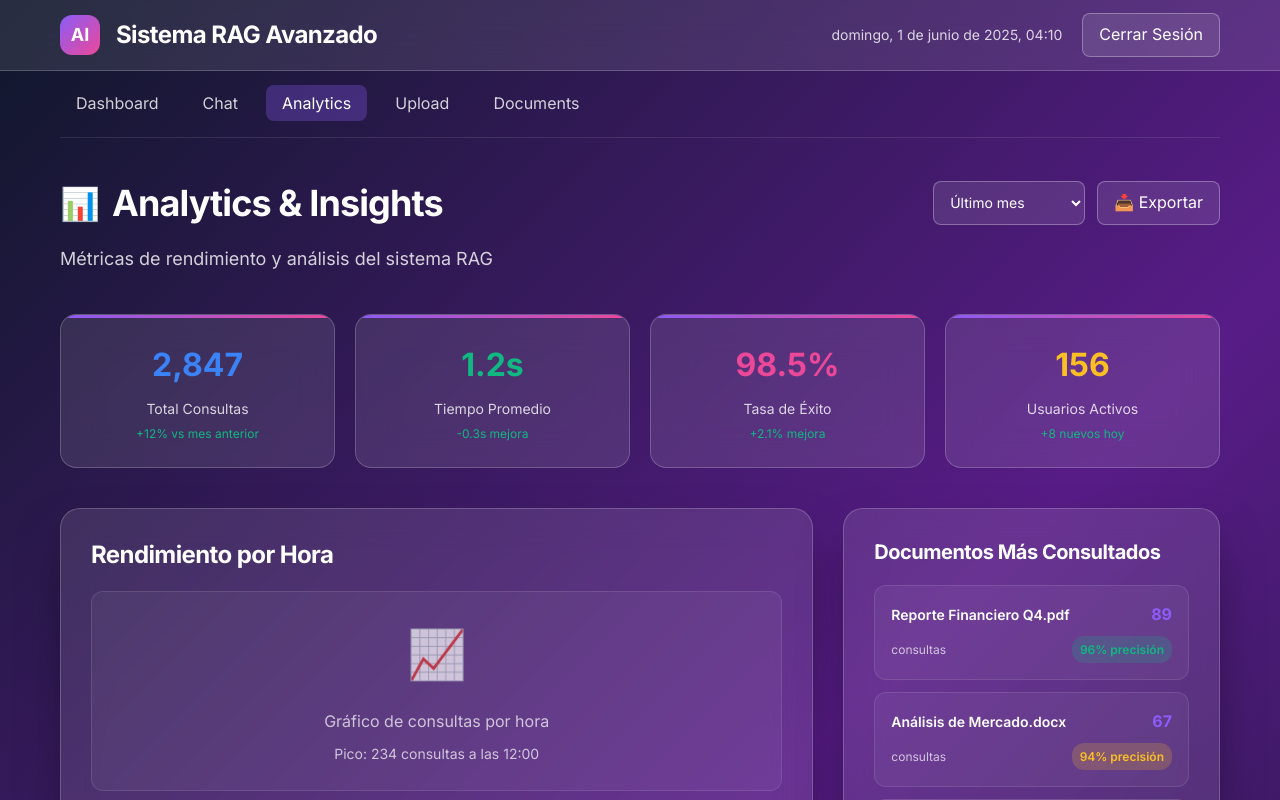
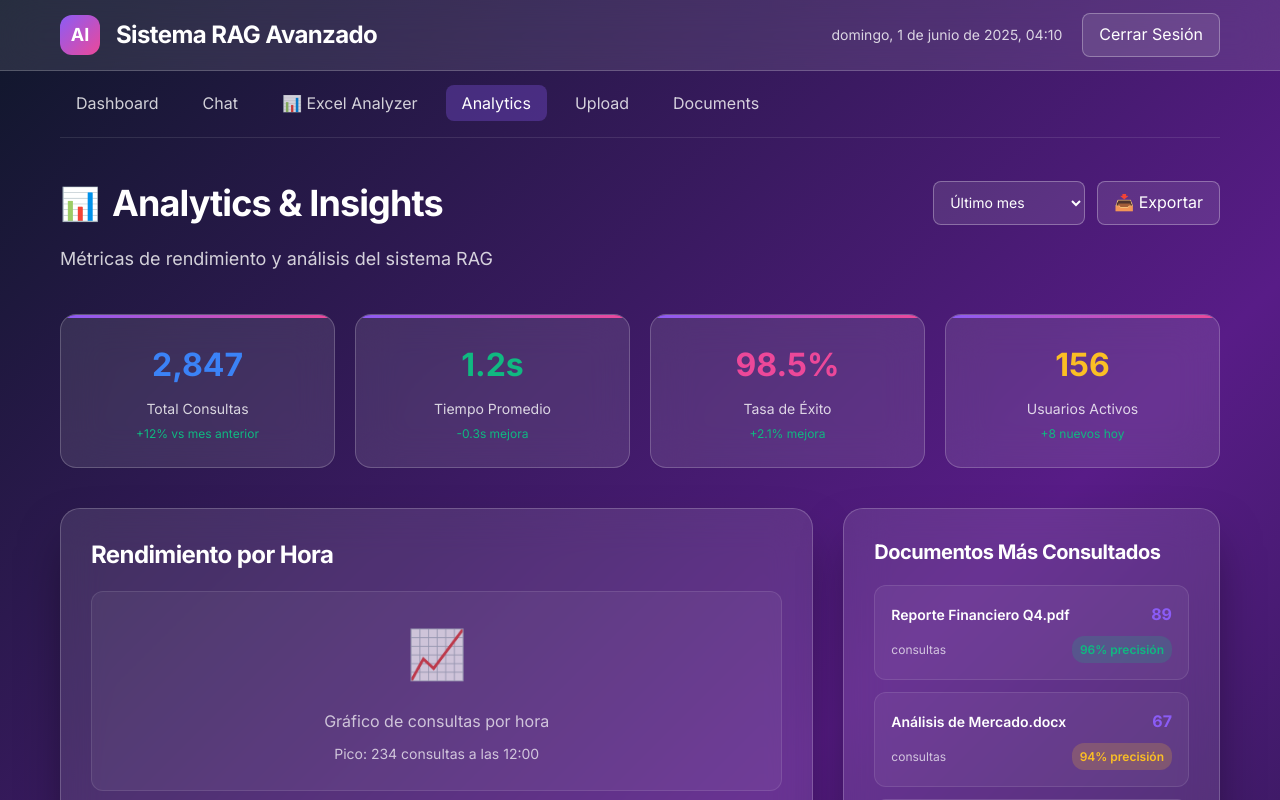
Before and after one commit to riaalberto/ai-rag-frontend, a Next.js app: page /analytics in a window 1280 px wide. Shown: the top 800 px of the page. Built offline with nearby package versions, Linux system fonts and the light colour scheme.

Commit message:
🔧 UPDATE: Add Excel Analyzer to Analytics navigation✅ Added Excel Analyzer link in analytics navigation✅ Updated navigation order: Dashboard → Chat → Excel Analyzer → Analytics✅ Maintains analytics active state styling✅ Final navigation update - all pages now consistent

```diff
--- a/app/analytics/page.tsx
+++ b/app/analytics/page.tsx
@@ -275,6 +275,7 @@ export default function ModernAnalyticsPage() {
           <div style={{ padding: '20px 0', borderBottom: '1px solid rgba(255, 255, 255, 0.1)' }}>
             <Link href="/dashboard" className="nav-link">Dashboard</Link>
             <Link href="/chat" className="nav-link">Chat</Link>
+            <Link href="/analyzer" className="nav-link">📊 Excel Analyzer</Link>
             <Link href="/analytics" className="nav-link active">Analytics</Link>
             <Link href="/upload" className="nav-link">Upload</Link>
             <Link href="/documents" className="nav-link">Documents</Link>
```
